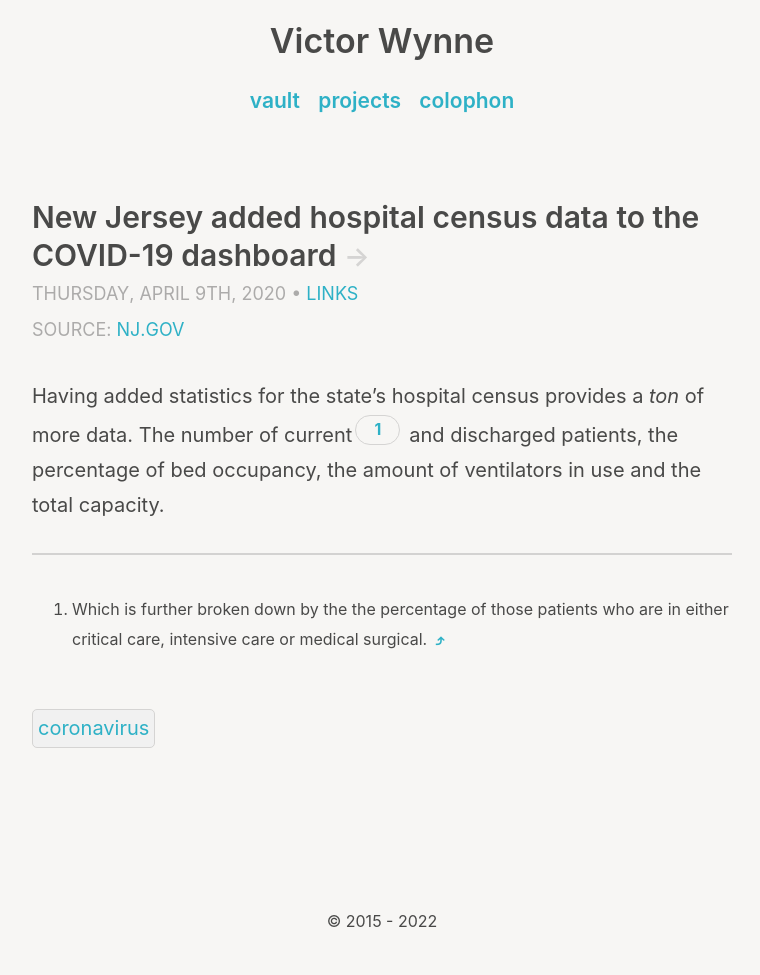
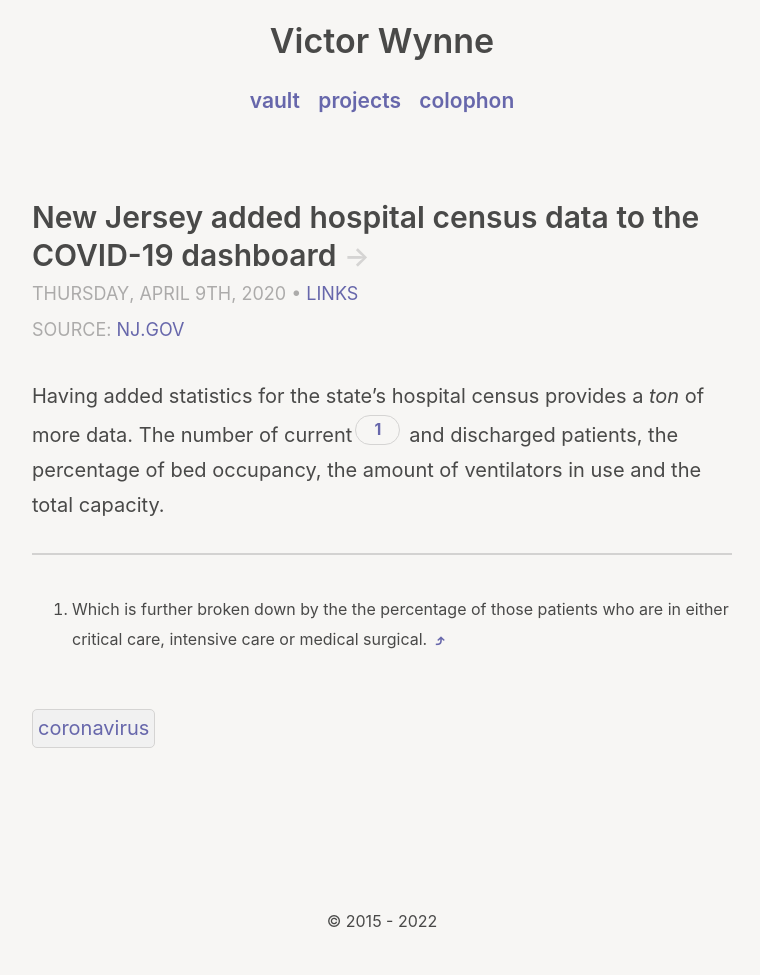
Before and after one commit to wertercatt/tooters, a Jekyll site: the page built from _posts/2020-04-09-new-jersey-added-hospital-census-data-to-the-covid-19-dashboard.md, in a window 1280 px wide. Shown: the whole page, without its empty margins (258-1018 px from the left). Built offline with Jekyll 4.4.1, drawn with Linux system fonts in a browser that asks for light colours.

Commit message:
Updated _variables.scss

```diff
--- a/_sass/_variables.scss
+++ b/_sass/_variables.scss
@@ -12,7 +12,7 @@ $tag-border: #5a5959;
 
 $light-scheme-bg: #f7f6f4;
 $light-scheme-text: #494948;
-$light-scheme-accent: #2eb1c6;
+$light-scheme-accent: #6767ab;
 $light-scheme-header: #acabaa;
 $light-scheme-header-before: #acabaa;
 $light-scheme-element: #d5d4d3;
```
